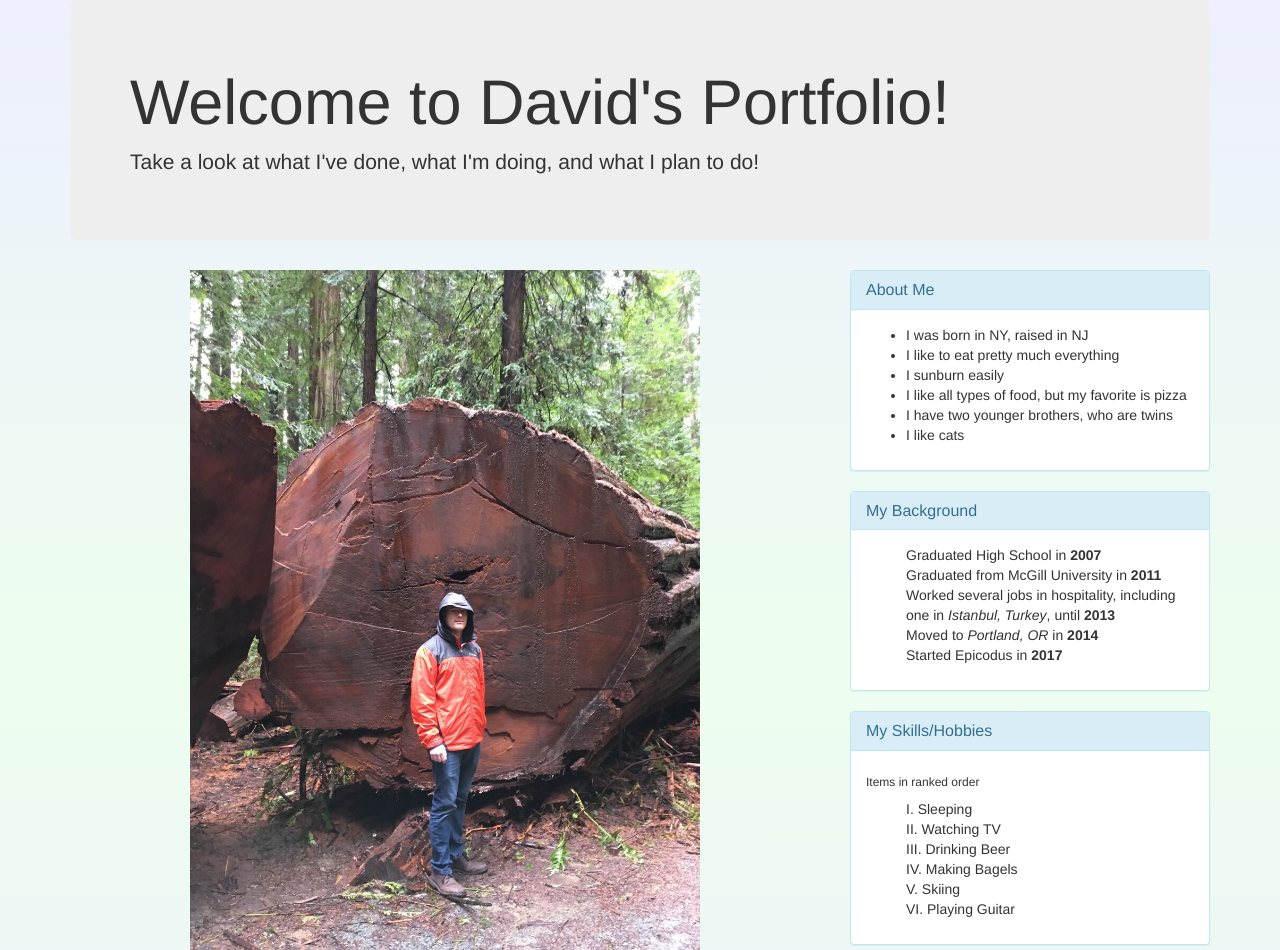
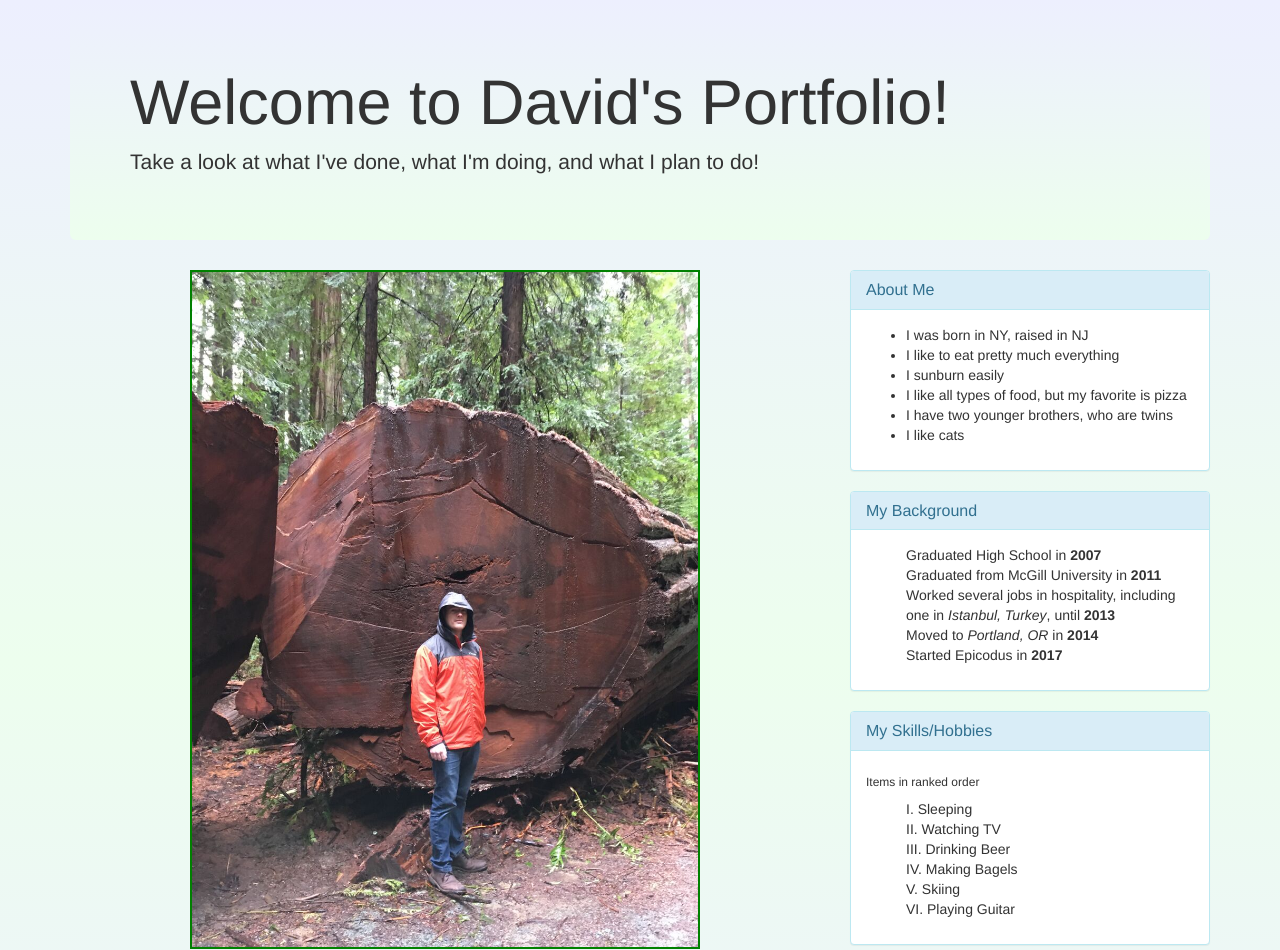
Before and after one commit to dcuthell/david-portfolio, a plain HTML site: page index.html in a window 1280 px wide. Shown: the top 950 px of the page. Drawn offline with Linux system fonts and the light colour scheme.

Commit message:
add border to picture, background to jumbotron

```diff
--- a/css/styles.css
+++ b/css/styles.css
@@ -2,6 +2,9 @@ body{
   background: linear-gradient(#EDEFFE, #EDFEEE, #EDEFFE);
 }
 
+.jumbotron{
+  background: linear-gradient(#EDEFFE, #EDFEEE)
+}
 .nobullet{
   list-style-type: none;
 }
@@ -14,6 +17,7 @@ body{
 .profile{
   width: 100%;
   margin-bottom: 4%;
+  border: 2px solid green;
 }
 
 @media screen and (min-width: 768px) {
--- a/index.html
+++ b/index.html
@@ -51,14 +51,14 @@
             </div>
             <div class="panel-body">
               <h6>Items in ranked order</h6>
-              <ul class="roman">
+              <ol class="roman">
                 <li>Sleeping</li>
                 <li>Watching TV</li>
                 <li>Drinking Beer</li>
                 <li>Making Bagels</li>
                 <li>Skiing</li>
                 <li>Playing Guitar</li>
-              </ul>
+              </ol>
             </div>
           </div>
         </div>
```
